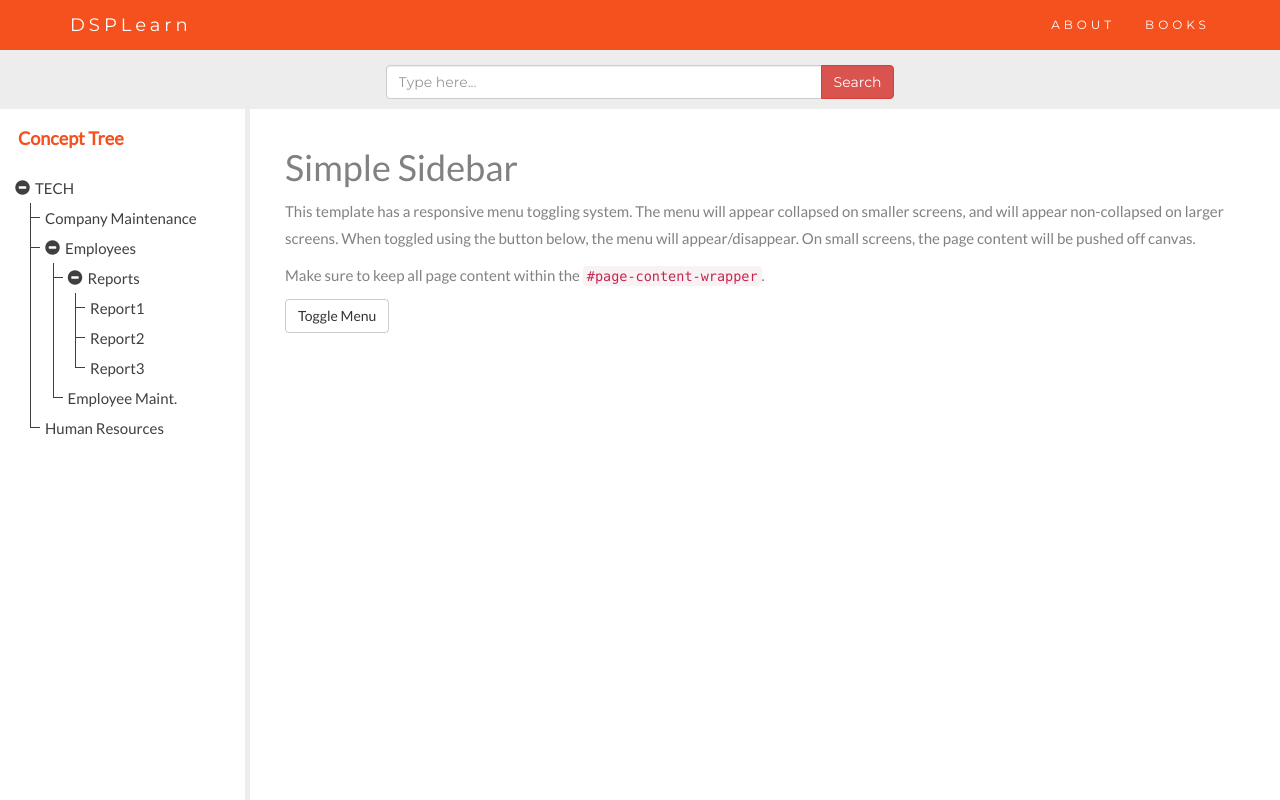
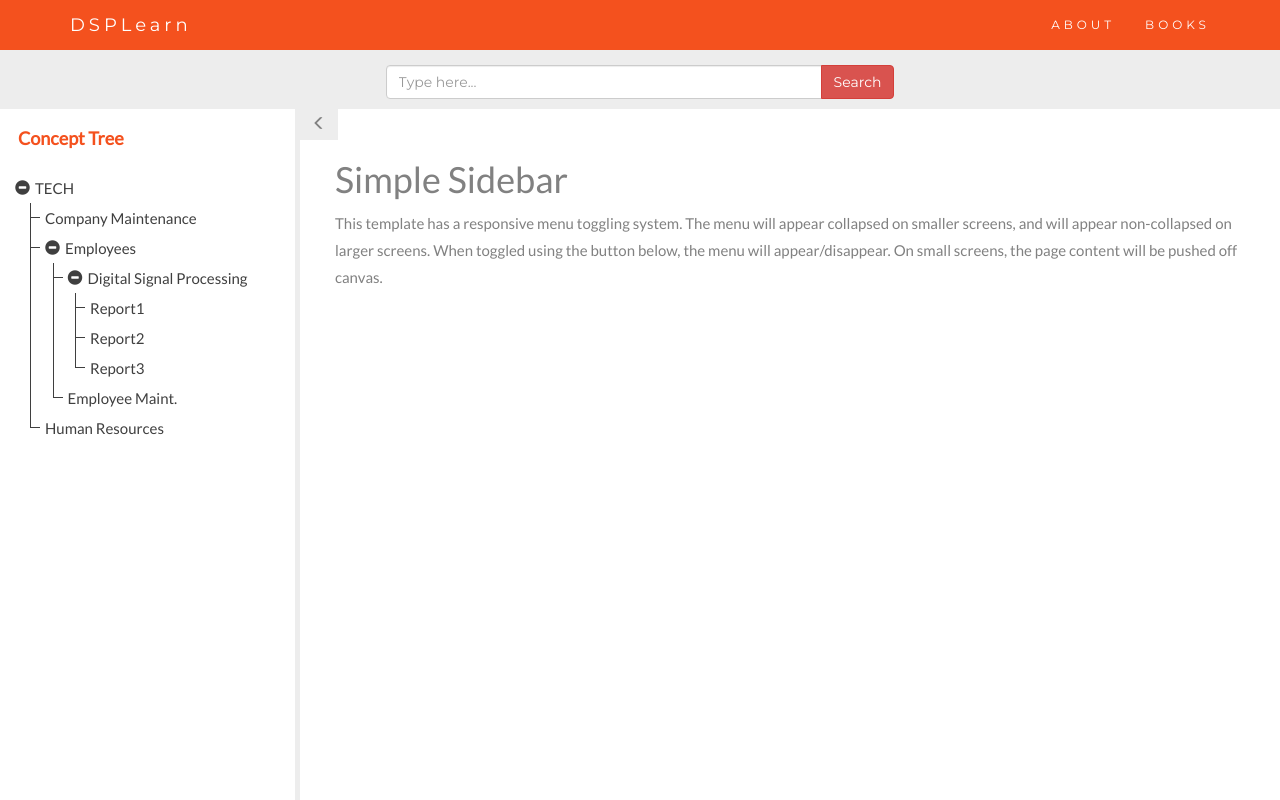
Before and after one commit to NTU-SCSE/myfyp, a Django app: a page that uses dsp_search/templates/dsp_search/results_page.html in a window 1280 px wide. Run offline with Django 3.2, Linux system fonts and the light colour scheme; parts of the project's set-up code (start-up, migrations or seed data) failed here and were passed over; some libraries are stand-ins or nearby versions.

Commit message:
Refine results page

```diff
--- a/dsp_search/static/dsp_search/css/results_page.css
+++ b/dsp_search/static/dsp_search/css/results_page.css
@@ -60,9 +60,17 @@
     padding:0px 0px 0px 0px;
     outline: 0;
 }
-body {
-    overflow-x: hidden;
- }
+/* Sharp Buttons */
+.sharp {
+  border-radius:0;
+}
+.btn-sidebar {
+  background-color: #ededed;
+	border: 0 none;
+}
+.btn:focus {
+  outline: none;
+}
 /* Toggle Styles */
 #wrapper {
     margin-top: 108px;
@@ -100,13 +108,13 @@ body {
 }
 #wrapper.toggled #page-content-wrapper {
     position: absolute;
-    margin-right: -250px;
+    margin-right: -300px;
 }
 /* Sidebar Styles */
 .sidebar-nav {
     position: absolute;
     top: 0;
-    width: 250px;
+    width: 300px;
     margin: 0;
     padding: 0;
     list-style: none;
@@ -141,19 +149,21 @@ body {
 }
 @media(min-width:768px) {
     #wrapper {
-        padding-left: 250px;
+        padding-left: 300px;
     }
     #wrapper.toggled {
         padding-left: 0;
     }
     #sidebar-wrapper {
-        width: 250px;
+        width: 300px;
     }
     #wrapper.toggled #sidebar-wrapper {
         width: 0;
     }
     #page-content-wrapper {
-        padding: 20px;
+        padding-top: 0;
+        padding-left: 20px;
+        padding-right: 20px;
         position: relative;
     }
     #wrapper.toggled #page-content-wrapper {
--- a/dsp_search/static/dsp_search/js/results_page.js
+++ b/dsp_search/static/dsp_search/js/results_page.js
@@ -62,8 +62,9 @@ $(document).ready(function(){
   $('#conceptTree').treed();
 
   // Toggle sidebar
-  $("#menu-toggle").click(function(e) {
+  $("#sidebar-toggle").click(function(e) {
     e.preventDefault();
     $("#wrapper").toggleClass("toggled");
+    $("#arrow-icon").toggleClass("glyphicon-menu-left glyphicon-menu-right");
   });
 });
--- a/dsp_search/templates/dsp_search/results_page.html
+++ b/dsp_search/templates/dsp_search/results_page.html
@@ -38,7 +38,7 @@
             <li>Company Maintenance</li>
             <li>Employees
               <ul>
-                <li>Reports
+                <li>Digital Signal Processing
                   <ul>
                     <li>Report1</li>
                     <li>Report2</li>
@@ -55,7 +55,7 @@
       </ul>
     </div>
     <!-- /#sidebar-wrapper -->
-
+    <button type="button" class="btn btn-sidebar sharp" id="sidebar-toggle"><span class="glyphicon glyphicon-menu-left" id="arrow-icon"></span></button>
     <!-- Page Content -->
     <div id="page-content-wrapper">
       <div class="container-fluid">
@@ -63,8 +63,6 @@
           <div class="col-lg-12">
             <h1>Simple Sidebar</h1>
             <p>This template has a responsive menu toggling system. The menu will appear collapsed on smaller screens, and will appear non-collapsed on larger screens. When toggled using the button below, the menu will appear/disappear. On small screens, the page content will be pushed off canvas.</p>
-                    <p>Make sure to keep all page content within the <code>#page-content-wrapper</code>.</p>
-                    <a href="#menu-toggle" class="btn btn-default" id="menu-toggle">Toggle Menu</a>
           </div>
         </div>
       </div>
--- a/myfyp/settings.py
+++ b/myfyp/settings.py
@@ -84,7 +84,7 @@ DATABASES = {
         'NAME': 'dsp_database',
         'USER': 'mysql-client',
         'PASSWORD': 'password',
-        'HOST': '192.168.56.101',
+        'HOST': '192.168.1.107',
         'PORT': '3306',
     }
 }
@@ -131,6 +131,6 @@ STATIC_URL = '/static/'
 HAYSTACK_CONNECTIONS = {
     'default': {
         'ENGINE': 'haystack.backends.solr_backend.SolrEngine',
-        'URL': 'http://192.168.56.101:8983/solr/dsp_collection'
+        'URL': 'http://192.168.1.107:8983/solr/dsp_collection'
     },
 }
```
Lines whose indentation alone changed are shown as unchanged.
